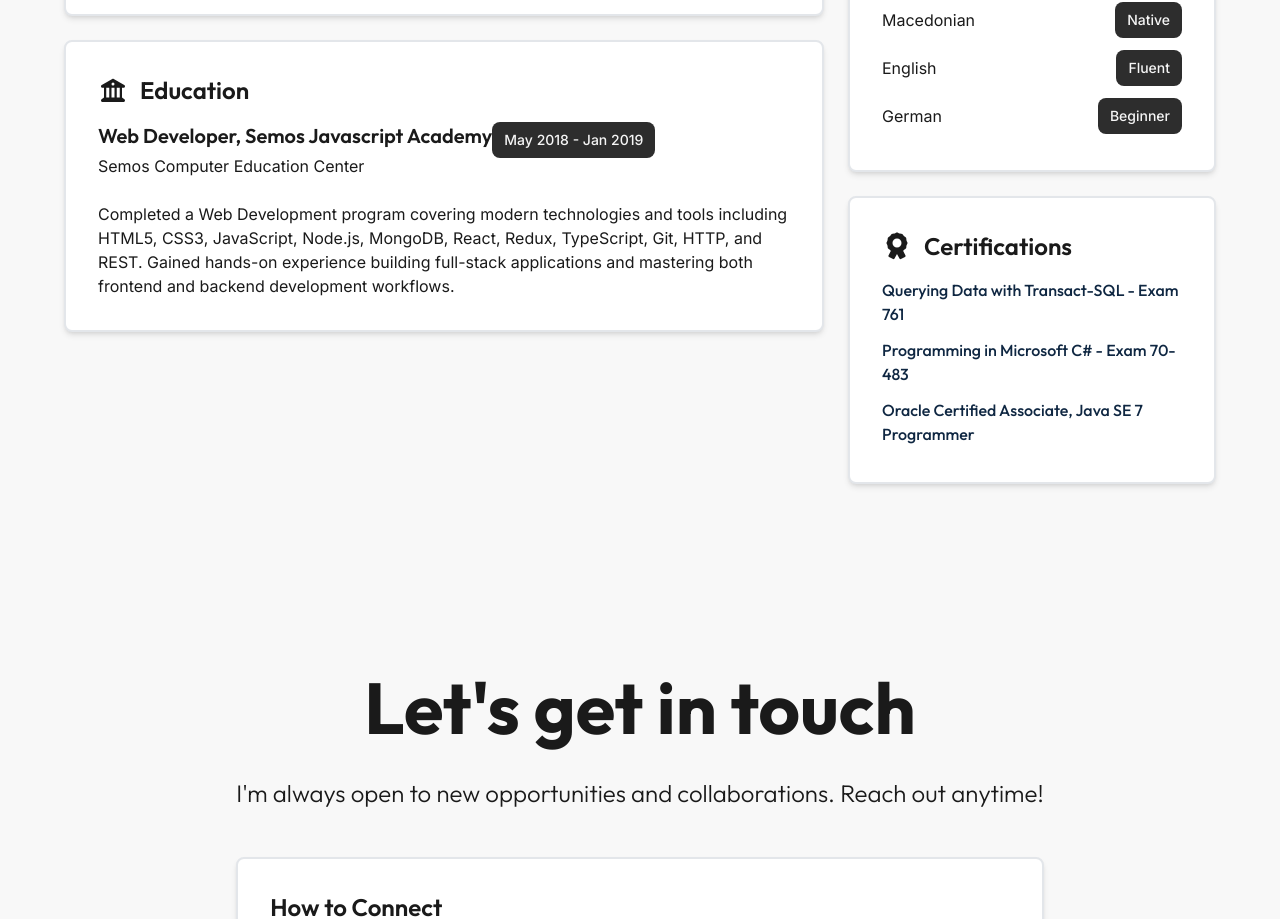
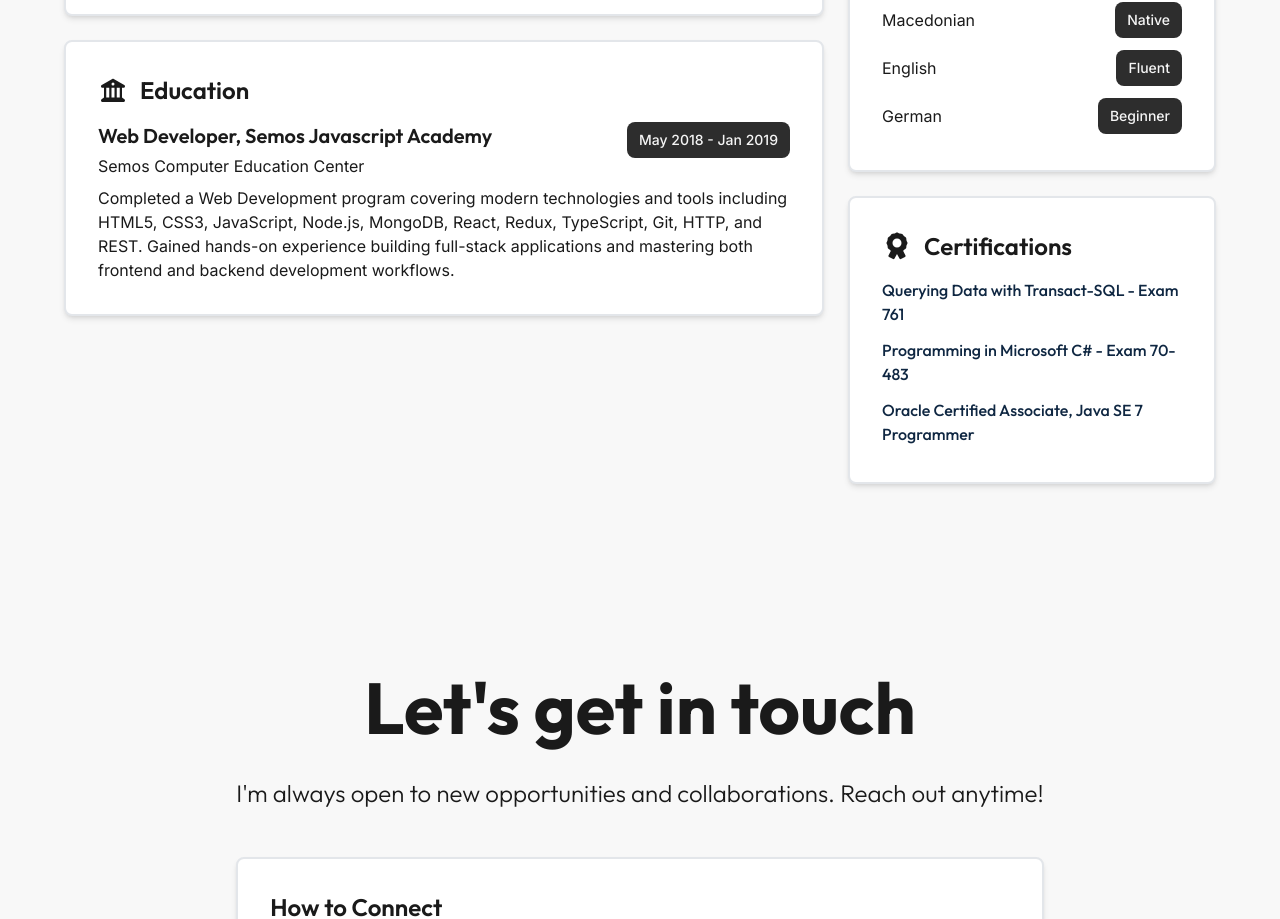
Before and after one commit to argirowski/ArgirovskiPortfolio, a React (Create React App) app: page / in a window 1280 px wide. Shown: the part 3320-4239 px from the top of the page. Built offline with nearby package versions, Linux system fonts and the light colour scheme.

Commit message:
reverting the changes

```diff
--- a/src/components/ResumePage/ResumePage.tsx
+++ b/src/components/ResumePage/ResumePage.tsx
@@ -82,8 +82,6 @@ const ResumePage: React.FC = () => {
                     className={index < education.length - 1 ? "mb-4" : ""}
                   >
                     <div className="flex justify-between items-start mb-2">
-                      <div className="flex justify-between items-start mb-2 max-sm:flex-col max-sm:gap-1">
-                        <div className="flex justify-between items-start mb-2 max-sm:flex-col-reverse max-sm:gap-1">
                       <div>
                         <h4 className="text-xl font-semibold text-contact-heading mb-1 max-sm:text-lg">
                           {edu.title}
@@ -92,11 +90,9 @@ const ResumePage: React.FC = () => {
                           {edu.institution}
                         </p>
                       </div>
-                          <span className="px-3 py-2 bg-badge-bg text-badge-text text-sm max-sm:text-xs font-medium border-0 rounded-lg max-sm:w-full max-sm:text-left">
+                      <span className="px-3 py-2 bg-badge-bg text-badge-text text-sm max-sm:text-xs font-medium border-0 rounded-lg">
                         {edu.period}
                       </span>
-                        </div>
-                      </div>
                     </div>
                     <p className="max-sm:text-sm text-contact-card-text">
                       {edu.description}
```
Lines whose indentation alone changed are shown as unchanged.
